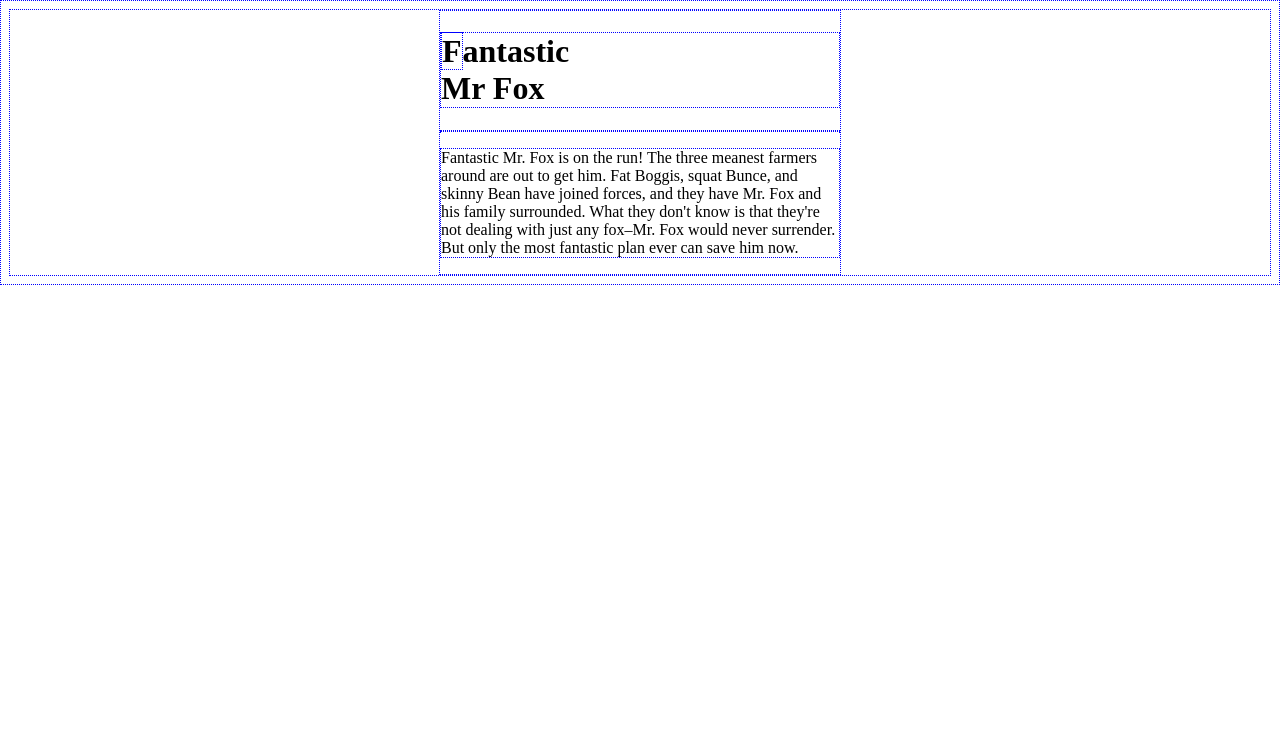
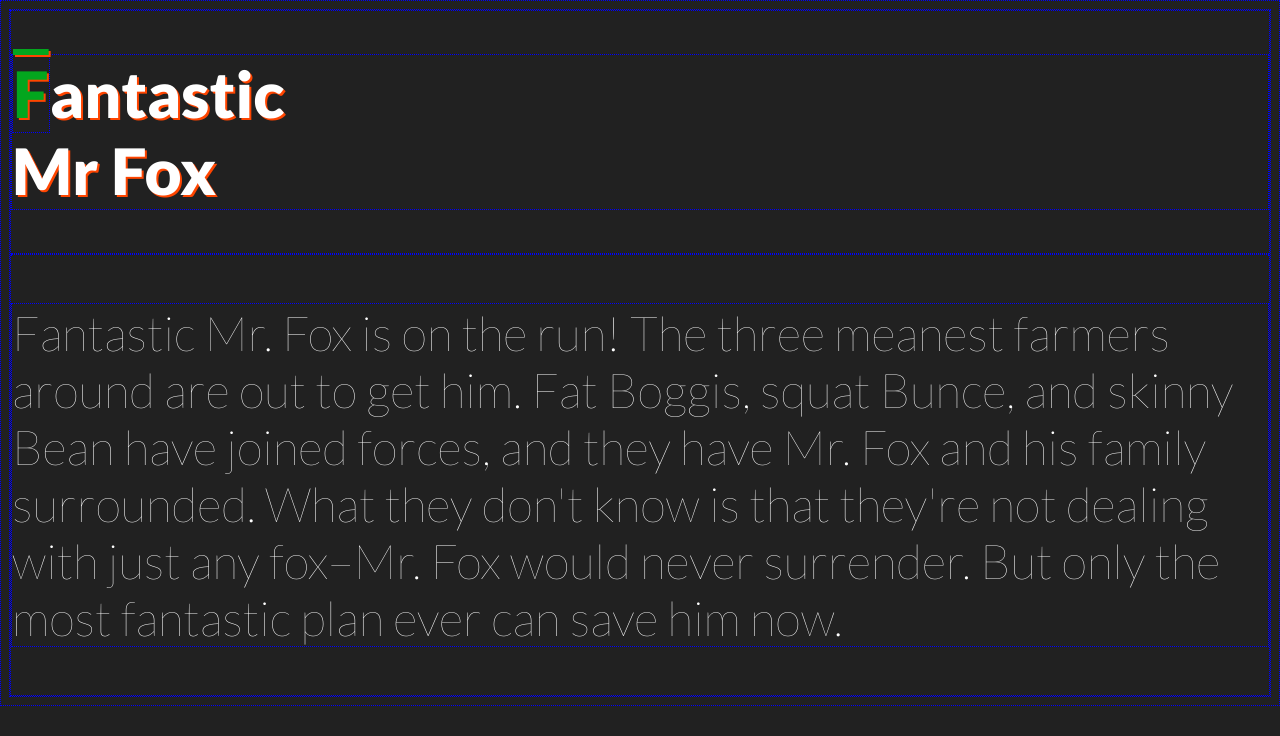
Before and after one commit to jobdelacruz/jobdelacruz.github.io, a plain HTML site: page 04_Container.html in a window 1280 px wide. Drawn offline with Linux system fonts and the light colour scheme.

Commit message:
test
test

```diff
--- /dev/null
+++ b/04_Container.css
@@ -0,0 +1,47 @@
+/*Imports font from https://fonts.google.com/*/
+@import
+url('https://fonts.googleapis.com/css?family=Lato:100,400,900');
+/*1. Make the background color dark gray: #212121*/
+/*2. Change the font family to: 'lato'*/
+.my-body {
+    background-color: #212121;
+    font-family: 'lato';
+}
+/*3. Enlarge the font size to: 4rem*/
+/*4. Thicken the font weight to: 900*/
+/*5. Change the text color to: white*/
+.my-title {
+    font-size: 4rem;
+    font-weight: 900;
+    color: white;
+}
+/*6. Enlarge the font size to: 1.25rem*/
+/*7. Thicken the font weight to: 400*/
+/*8. Change the text color to: orangered*/
+/*9. Change the background color to: white*/
+.my-subtitle {
+    font-size: 1.25rem;
+    font-weight: 400;
+    color: orangered;
+}
+/*10. Enlarge the font size to: 3rem*/
+/*11. Thin the font weight to: 100*/
+/*12. Change the text color to: white*/
+.my-paragraph {
+    font-size: 3rem;
+    font-weight: 100;
+    color: white;
+
+}
+/*13. add a text shadow with the following specs:
+horizontal offset: 2px
+vertical offset: 2px
+shadow blur: 0
+color: orangered*/
+.my-strong {
+    text-shadow: 2px 2px orangered;
+}
+.my-firstLetter {
+    text-decoration: overline;
+    color: #03A61E;
+}
--- a/04_Container.html
+++ b/04_Container.html
@@ -7,24 +7,26 @@
             border: 1px dotted blue;
             }
             div {
-            max-width: 400px;
+            max-width: auto;
             margin: auto;
             }
         </style>
+        <link rel="stylesheet" href="04_Container.css">
     </head>
-    <body>
+    <body class ="my-body">
         <!-- 1. wrap a <div> container around all the content -->
         <div>
-            <h1>
+            <h1 class="my-title my-strong" >
             <!-- 2. wrap a <span> container around the first
             letter: F -->
             <!-- 3. break the line after 'Fantastic' with a
             <br> -->
-            <span>F</span>antastic<br> Mr Fox
+            <span class = "my-firstLetter">F</span>antastic<br> Mr Fox
             </h1>
             <!-- 4. Create a horizontal divider with <hr> -->
             <hr>
-            <p>
+            <p class="my-paragraph">
+                 <!-- Span is in-line display, it will accomodate the other line -->
                 Fantastic Mr. Fox is on the run! The three
                 meanest farmers around are out to get him. Fat Boggis, squat
                 Bunce, and skinny
```
